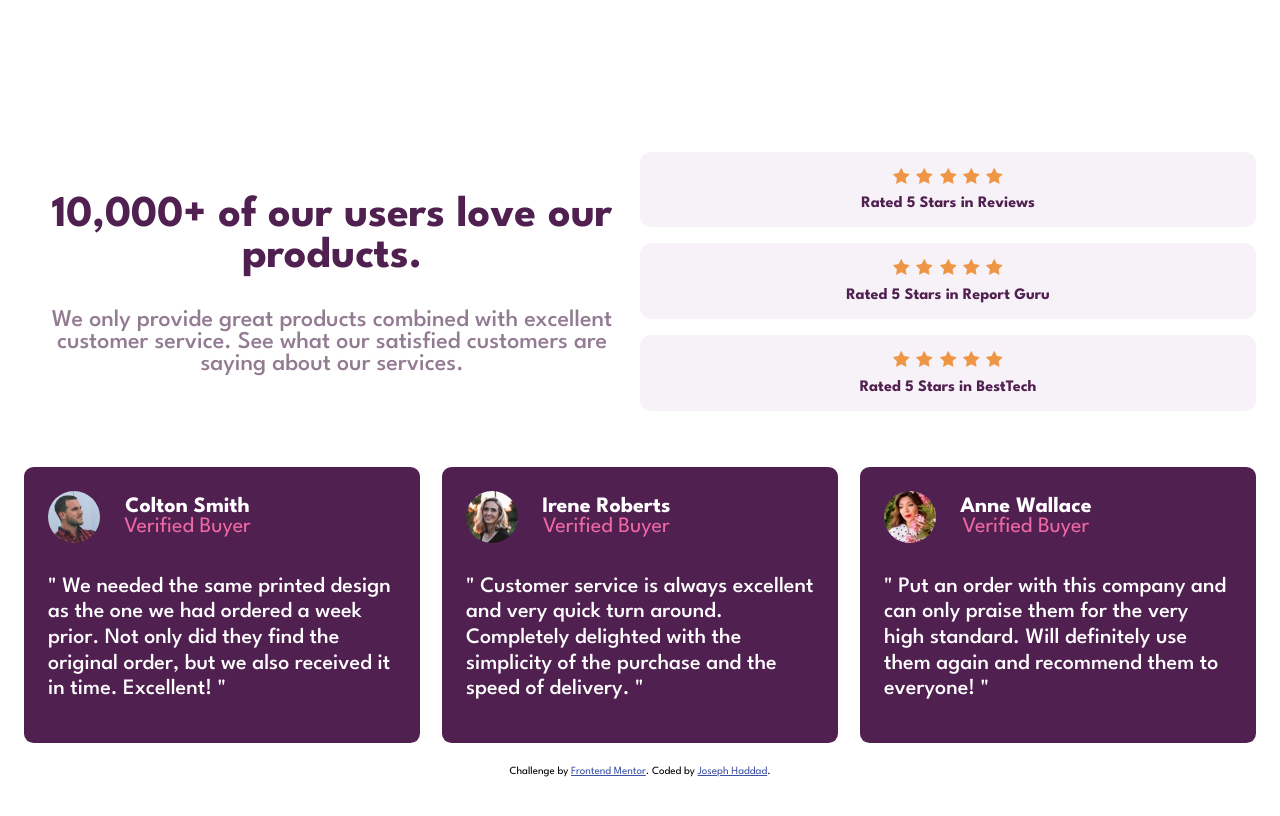
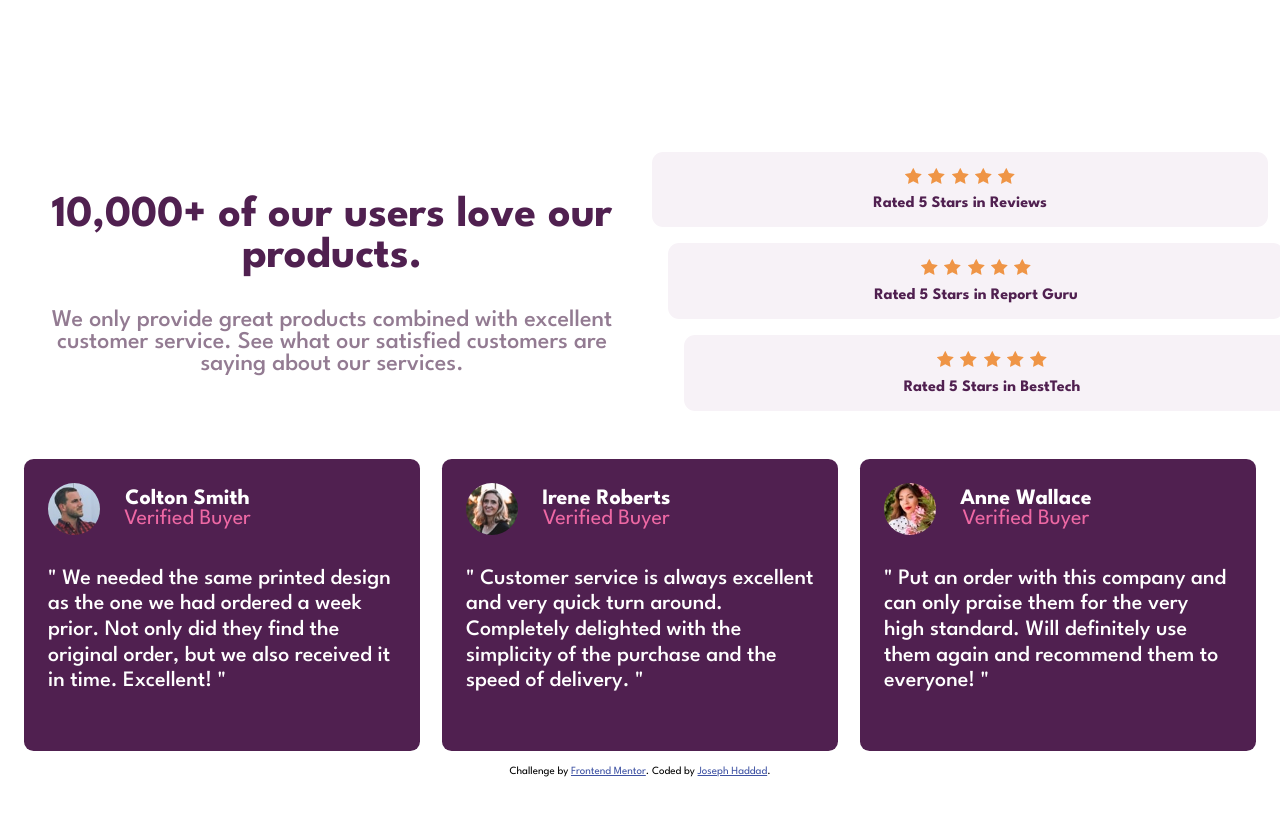
Before and after one commit to joehaddad1000/Social-proof-section, a plain HTML site: page index.html in a window 1280 px wide. Drawn offline with Linux system fonts and the light colour scheme.

Commit message:
finished DESKTOP VERSION

```diff
--- a/index.html
+++ b/index.html
@@ -23,12 +23,13 @@
       <div class="top-left">
         <h1> 10,000+ of our users love our products.
         </h1>
-        <p> We only provide great products combined with excellent customer service. See what our satisfied customers are saying about our services.
+        <p> We only provide great products combined with excellent customer service. See what our satisfied customers
+          are saying about our services.
         </p>
       </div>
       <div class="top-right">
         <div class="container-stars">
-          <section>
+          <section class="star1">
             <div class="stars">
               <img src="/images/icon-star.svg" alt="stars" />
               <img src="/images/icon-star.svg" alt="stars" />
@@ -38,7 +39,7 @@
             </div>
             <h2>Rated 5 Stars in Reviews</h2>
           </section>
-          <section>
+          <section class="star2">
             <div class="stars">
               <img src="/images/icon-star.svg" alt="stars" />
               <img src="/images/icon-star.svg" alt="stars" />
@@ -48,7 +49,7 @@
             </div>
             <h2>Rated 5 Stars in Report Guru</h2>
           </section>
-          <section>
+          <section class="star3">
             <div class="stars">
               <img src="/images/icon-star.svg" alt="stars" />
               <img src="/images/icon-star.svg" alt="stars" />
@@ -73,7 +74,8 @@
             </div>
           </div>
           <blockquote>
-            " We needed the same printed design as the one we had ordered a week prior. Not only did they find the original order, but we also received it in time. Excellent! "
+            " We needed the same printed design as the one we had ordered a week prior. Not only did they find the
+            original order, but we also received it in time. Excellent! "
           </blockquote>
         </section>
 
@@ -86,7 +88,8 @@
             </div>
           </div>
           <blockquote>
-            " Customer service is always excellent and very quick turn around. Completely delighted with the simplicity of the purchase and the speed of delivery. "
+            " Customer service is always excellent and very quick turn around. Completely delighted with the simplicity
+            of the purchase and the speed of delivery. "
           </blockquote>
         </section>
 
@@ -99,7 +102,8 @@
             </div>
           </div>
           <blockquote>
-            " Put an order with this company and can only praise them for the very high standard. Will definitely use them again and recommend them to everyone! "
+            " Put an order with this company and can only praise them for the very high standard. Will definitely use
+            them again and recommend them to everyone! "
           </blockquote>
         </section>
       </div>
@@ -109,7 +113,8 @@
 
   <footer class="attribution">
     Challenge by
-    <a href="https://www.frontendmentor.io?ref=challenge" target="_blank">Frontend Mentor</a>. Coded by <a href="https://github.com/joehaddad1000">Joseph Haddad</a>.
+    <a href="https://www.frontendmentor.io?ref=challenge" target="_blank">Frontend Mentor</a>. Coded by <a
+      href="https://github.com/joehaddad1000">Joseph Haddad</a>.
   </footer>
 </body>
 
--- a/style.css
+++ b/style.css
@@ -55,6 +55,7 @@ main p {
   align-items: center;
   flex-direction: column;
   width: 100%;
+  max-height: 100%;
   margin-block-end: 2rem;
 }
 
@@ -156,9 +157,11 @@ main p {
   body {
     height: auto;
   }
+
   main {
     max-width: 90rem;
   }
+
   .container {
     display: grid;
     grid-template-columns: 1fr 1fr;
@@ -193,14 +196,31 @@ main p {
 
   .s1 {
     grid-area: s1;
+    height: 100%;
   }
 
   .s2 {
     grid-area: s2;
+    height: 100%;
   }
 
   .s3 {
     grid-area: s3;
+    height: 100%;
+  }
+.container-stars {
+  max-width: 90rem;
+}
+  .container-stars .star1 {
+    margin-inline-start: 1.5rem;
+  }
+
+  .container-stars .star2 {
+    margin-inline-start: 3.5rem;
+  }
+
+  .container-stars .star3 {
+    margin-inline-start: 5.5rem;
   }
 
 }
```
